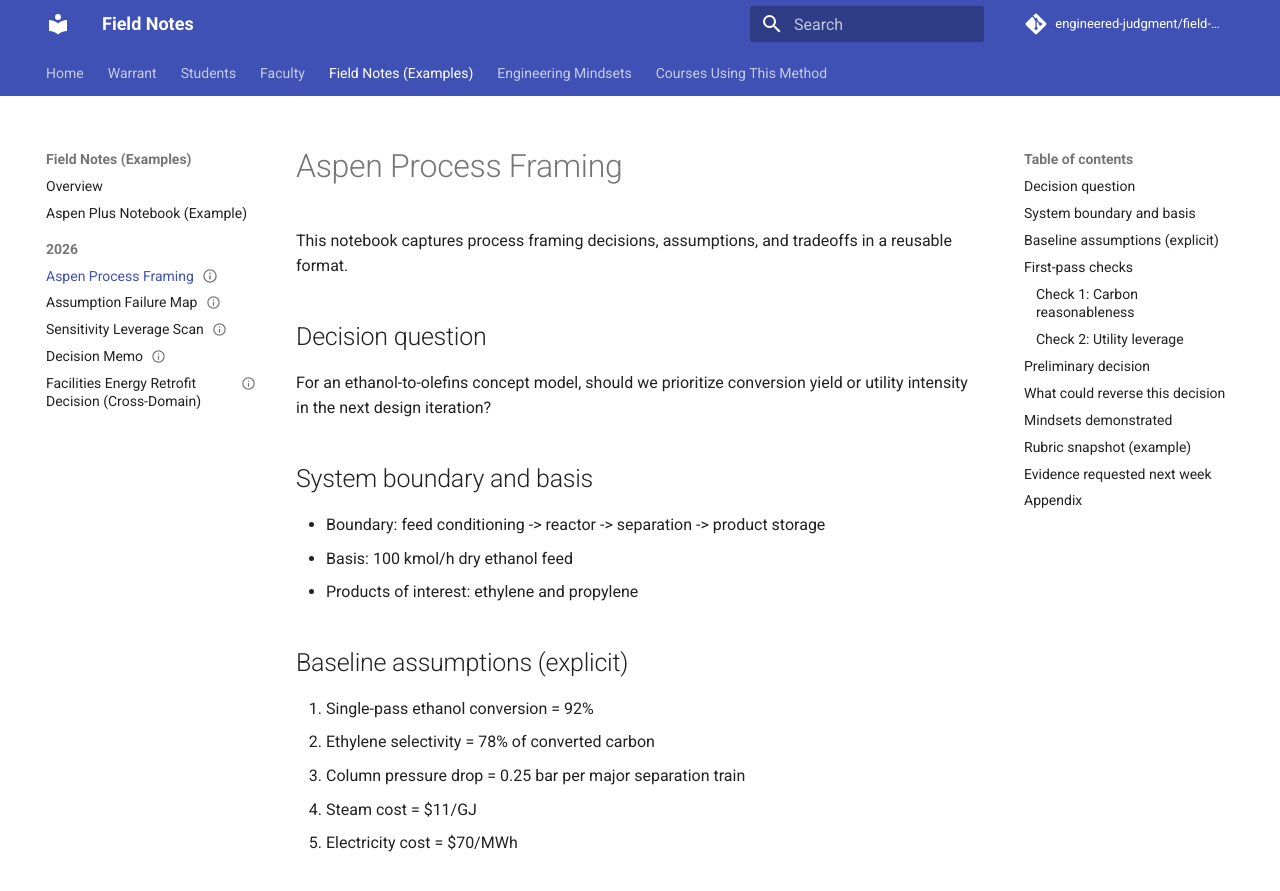
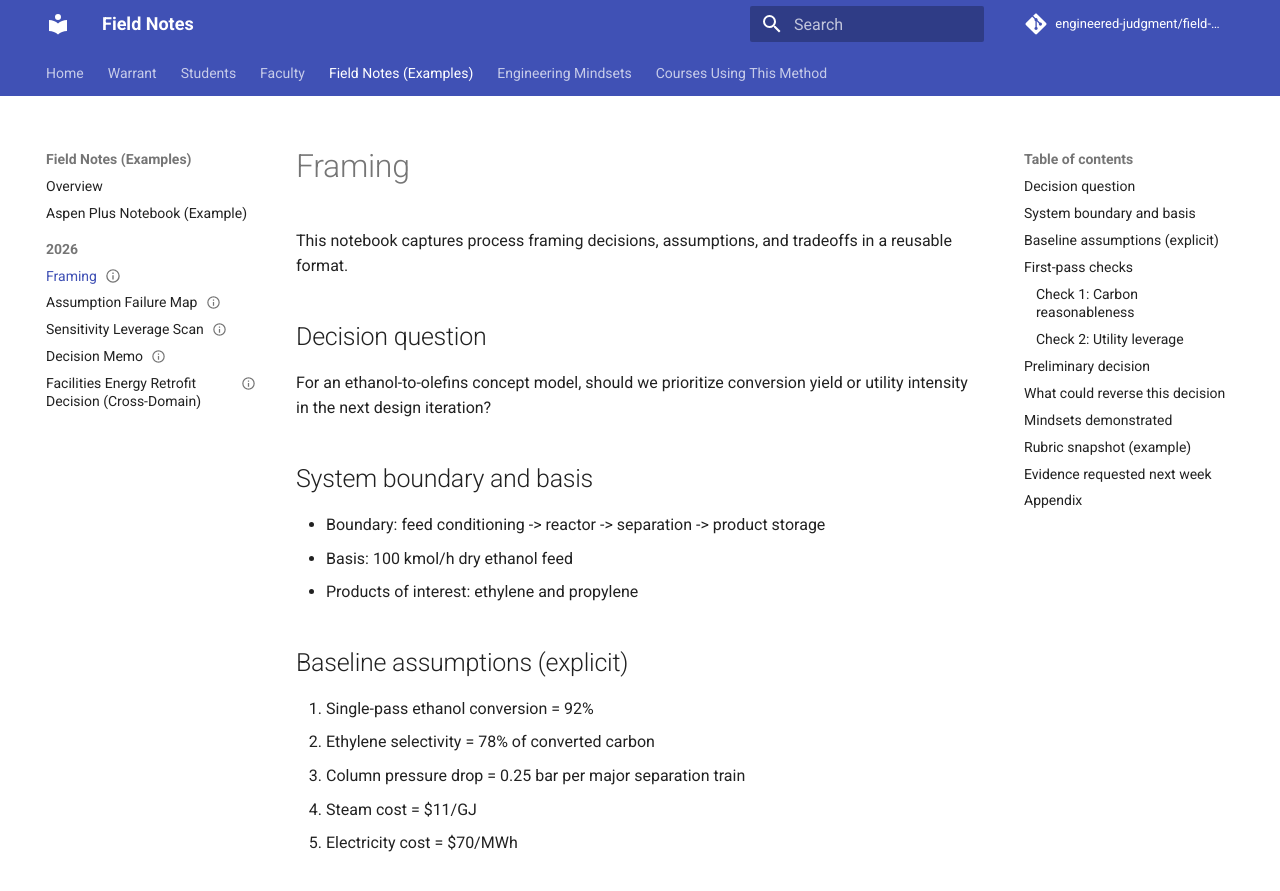
Before and after one commit to engineered-judgment/field-notes, an MkDocs documentation site: the page built from docs/notebooks/2026/2026-03-aspen-process-framing.md, in a window 1280 px wide and 900 px high. Shown: the top 891 px of the window. Built offline with MkDocs 1.6.1 and Material for MkDocs 9.7.7, drawn with Linux system fonts in a browser that asks for light colours; comment, search, counter and statistics services are not loaded.

Commit message:
Rename Aspen Process Framing to Framing

```diff
--- a/docs/notebooks/2026/2026-03-aspen-process-framing.md
+++ b/docs/notebooks/2026/2026-03-aspen-process-framing.md
@@ -1,5 +1,5 @@
 ---
-title: Aspen Process Framing
+title: Framing
 date: 2026-03-05
 tags: [process-modeling, assumptions, tradeoffs]
 context: cbe253
@@ -7,7 +7,7 @@ institution: unm
 status: v1.1
 ---
 
-# Aspen Process Framing
+# Framing
 
 This notebook captures process framing decisions, assumptions, and tradeoffs in a reusable format.
 
--- a/mkdocs.yml
+++ b/mkdocs.yml
@@ -32,7 +32,7 @@ nav:
     - Overview: notebooks/index.md
     - Aspen Plus Notebook (Example): aspen-notebook.md
     - 2026:
-      - Aspen Process Framing: notebooks/2026/2026-03-aspen-process-framing.md
+      - Framing: notebooks/2026/2026-03-aspen-process-framing.md
       - Assumption Failure Map: notebooks/2026/2026-03-assumption-failure-map.md
       - Sensitivity Leverage Scan: notebooks/2026/2026-03-sensitivity-leverage-scan.md
       - Decision Memo: notebooks/2026/2026-03-decision-memo.md
```
Also changed, not shown: docs/contexts/cbe253/index.md (+1 -1 lines), docs/notebooks/2026/2026-03-decision-memo.md (+1 -1 lines), docs/notebooks/index.md (+1 -1 lines), docs/warrant.md (+1 -1 lines).
